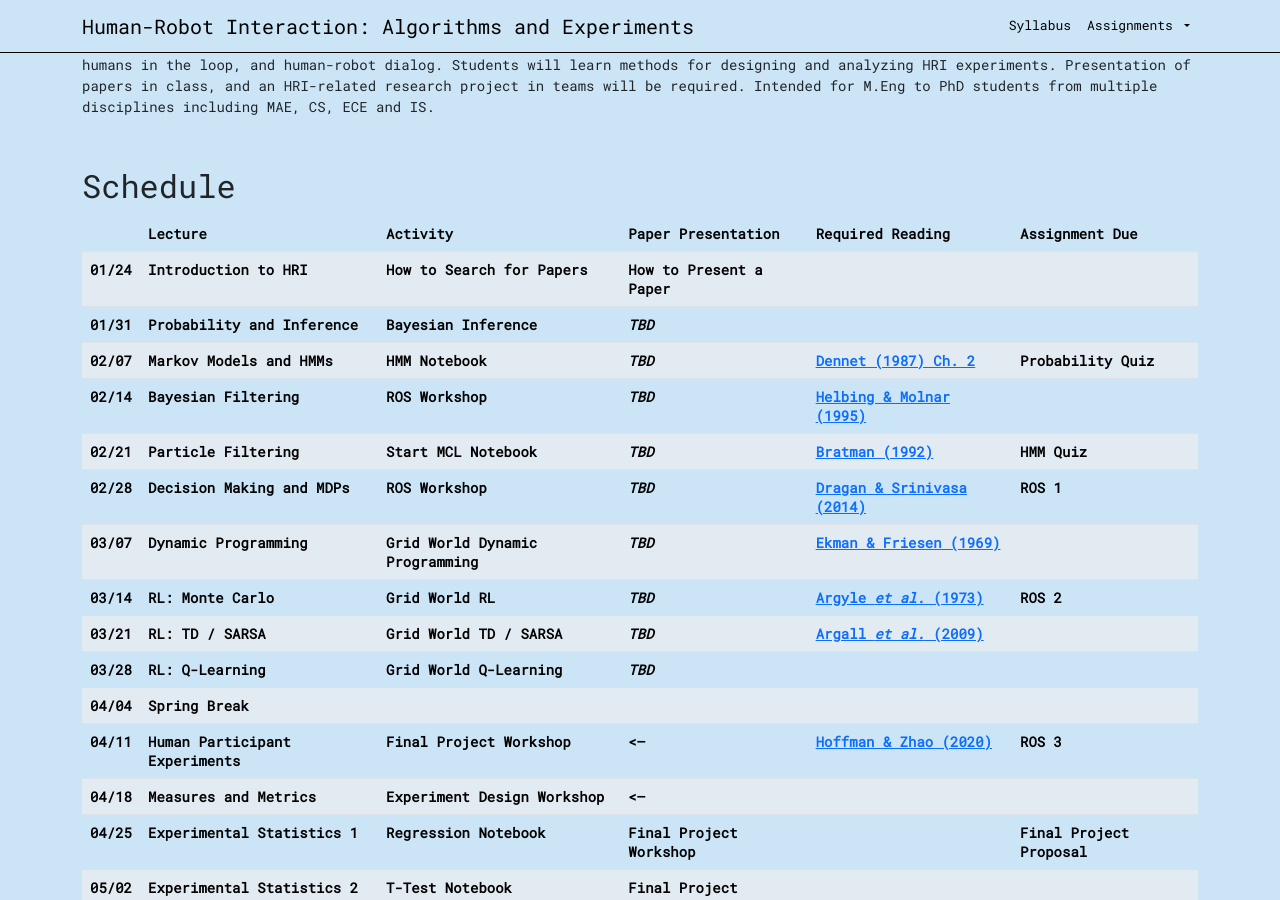
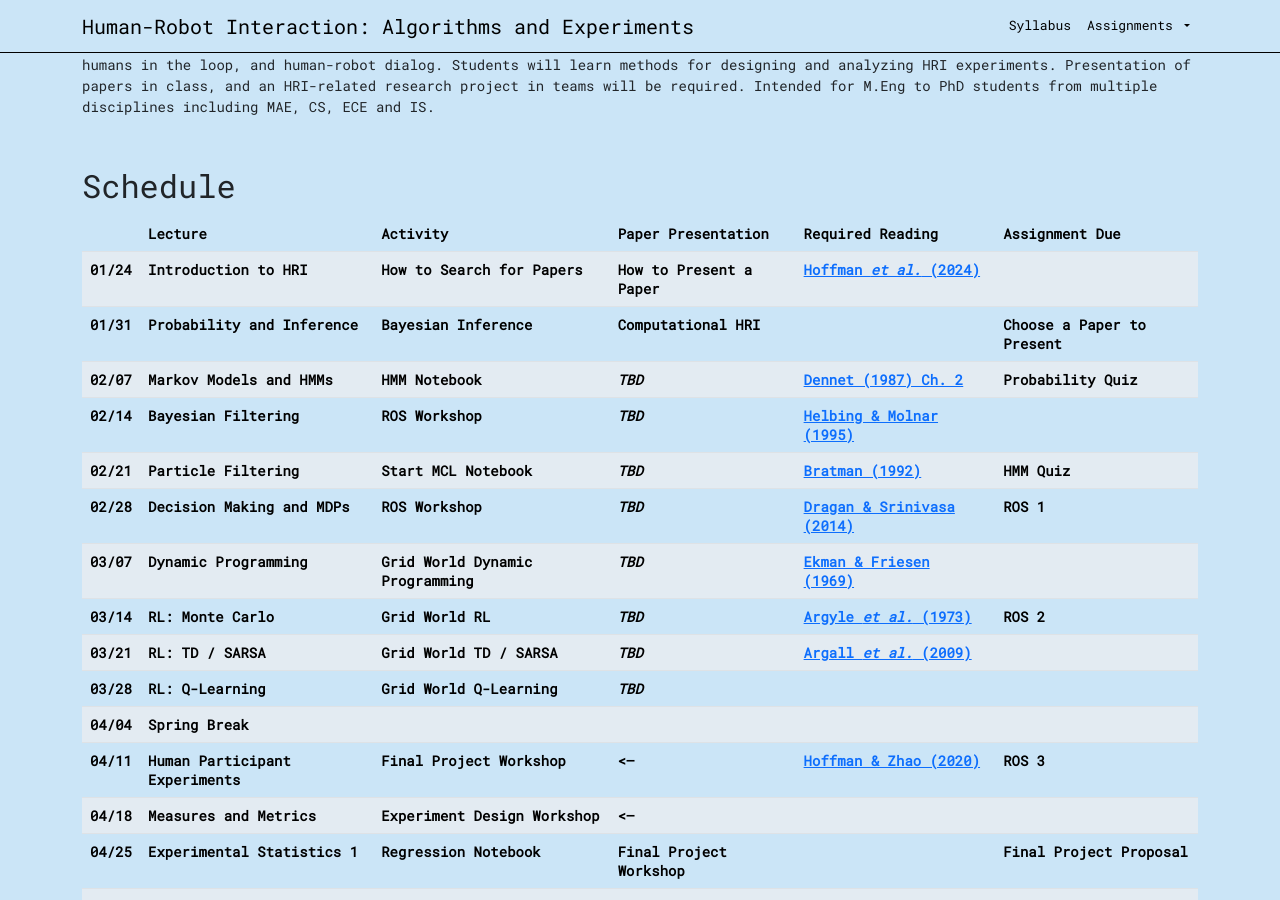
Before and after one commit to HRI-Class/mae6710, a Jekyll site: the page built from docs/index.md, in a window 1280 px wide and 900 px high, scrolled down 454 px. Built offline with Jekyll 4.4.1, drawn with Linux system fonts in a browser that asks for light colours; our own code applies the rules of GitHub Pages for plain Markdown files.

Commit message:
Update some readings

```diff
--- a/docs/index.md
+++ b/docs/index.md
@@ -21,8 +21,8 @@ As robots move from factory floors and battlefields into homes, offices, schools
 {: .overview .table .table-striped :}
 ||Lecture | Activity | Paper Presentation | Required Reading | Assignment Due |
 |--|--|--|--|--|--|
-| 01/24 | Introduction to HRI | How to Search for Papers | How to Present a Paper
-| 01/31 | Probability and Inference | Bayesian Inference | _TBD_
+| 01/24 | Introduction to HRI | How to Search for Papers | How to Present a Paper | [Hoffman _et al._ (2024)](https://doi.org/10.1146/annurev-control-071223-105834)
+| 01/31 | Probability and Inference | Bayesian Inference | Computational HRI | | Choose a Paper to Present
 | 02/07 | Markov Models and HMMs | HMM Notebook | _TBD_ | [Dennet (1987) Ch. 2](/files/dennet1987-ch2.pdf) | Probability Quiz |
 | 02/14 | Bayesian Filtering | ROS Workshop | _TBD_ | [Helbing & Molnar (1995)](http://vision.cse.psu.edu/courses/Tracking/vlpr12/HelbingSocialForceModel95.pdf)
 | 02/21 | Particle Filtering | Start MCL Notebook | _TBD_ | [Bratman (1992)](http://web.media.mit.edu/~cynthiab/Readings/bratman-PhilRev-92.pdf) |HMM Quiz|
```
Also changed, not shown: docs/pages/syllabus.md (+2 -1 lines).
